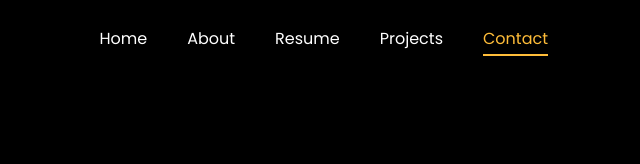
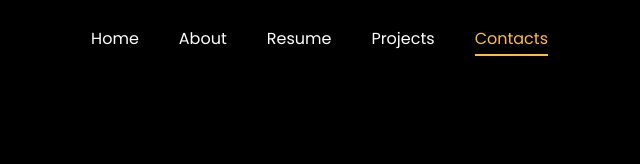
Before and after one commit to tarurendra/Tarurendra-Portfolio, a plain HTML site: page index.html in a window 1280 px wide. Shown: the top 164 px of the page, 627-1267 px from the left. Drawn offline with Linux system fonts and the light colour scheme; animation ran at ten frames a second; files whose address does not match are found by name.

Commit message:
Update index.html

```diff
--- a/index.html
+++ b/index.html
@@ -124,7 +124,7 @@
                     <li class="nav-item"><a href="#about-section" class="nav-link"><span>About</span></a></li>
                     <li class="nav-item"><a href="#resume-section" class="nav-link"><span>Resume</span></a></li>
                     <li class="nav-item"><a href="#project-section" class="nav-link"><span>Projects</span></a></li>
-                    <li class="nav-item"><a href="#contact-section" class="nav-link"><span>Contact</span></a></li>
+                    <li class="nav-item"><a href="#contact-section" class="nav-link"><span>Contacts</span></a></li>
                 </ul>
             </div>
         </div>
@@ -631,7 +631,6 @@
 
 
 
-
     <footer class="ftco-footer ftco-section">
         <div class="container">
             <div class="row">
```
